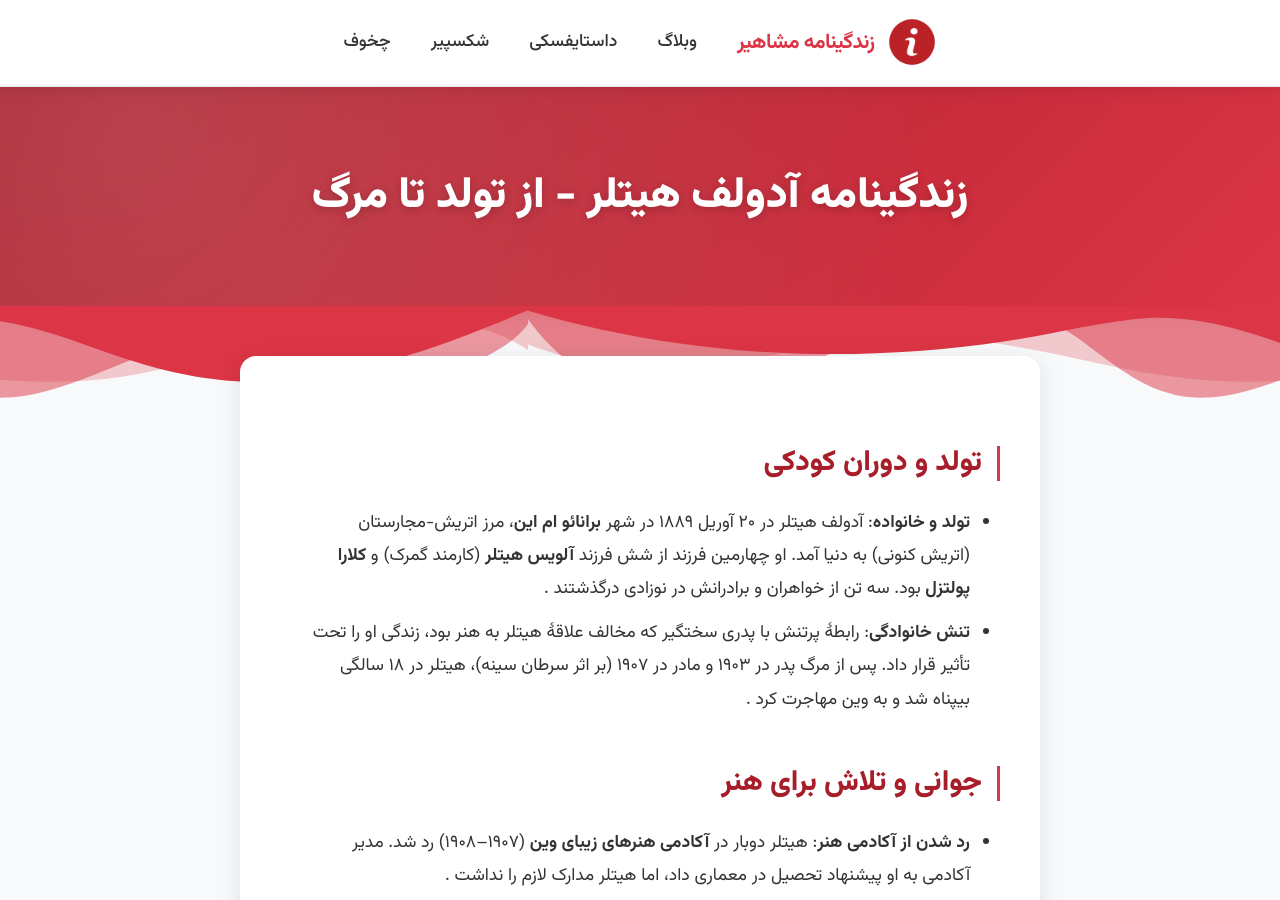
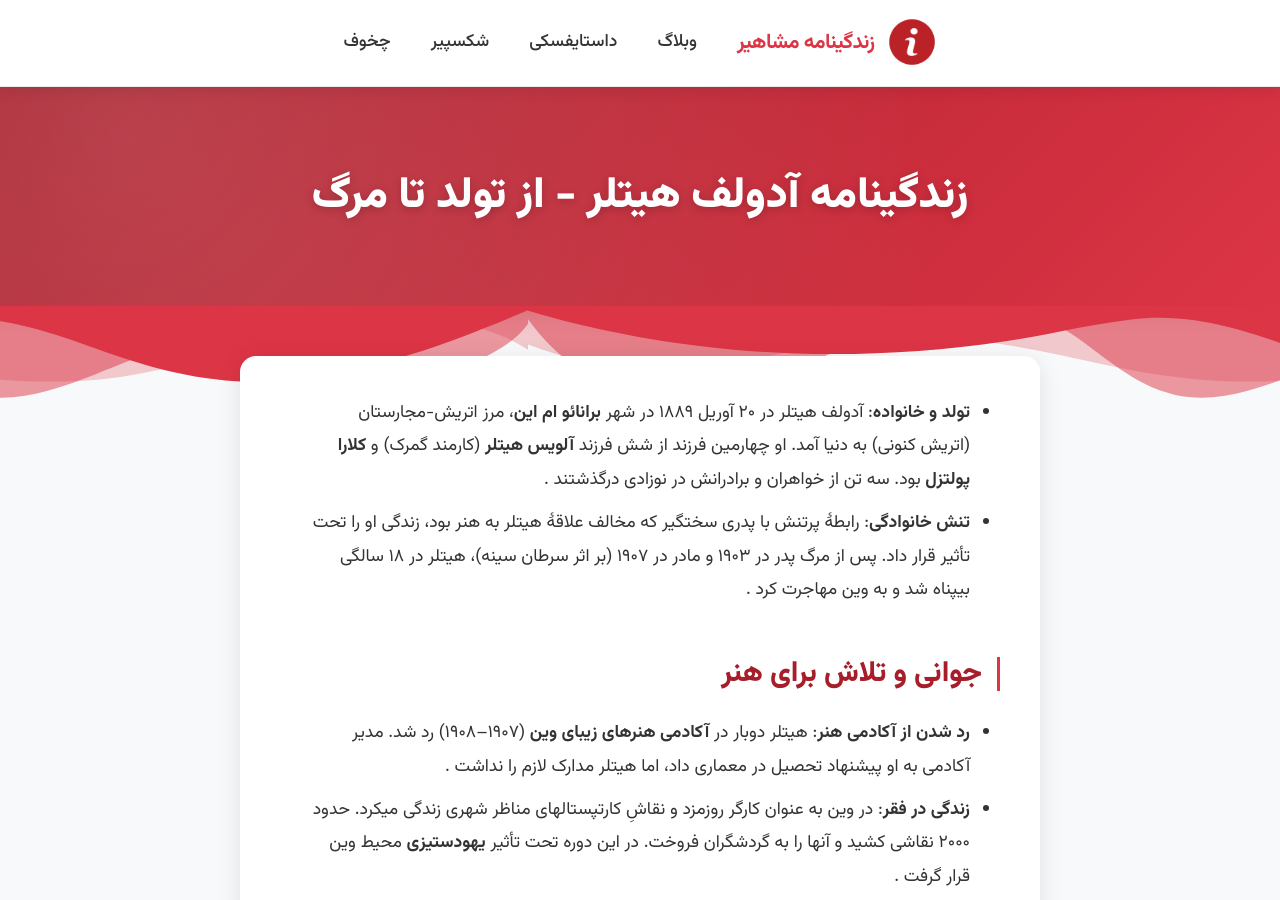
Before and after one commit to darkblog/darkblog.github.io, a Jekyll site: the page built from _posts/2025-6-28-22.md, in a window 1280 px wide and 900 px high. Built offline with Jekyll 4.4.1, drawn with Linux system fonts in a browser that asks for light colours.

Commit message:
Update 2025-6-28-22.md

```diff
--- a/_posts/2025-6-28-22.md
+++ b/_posts/2025-6-28-22.md
@@ -3,7 +3,6 @@ layout: post
 title: زندگینامه آدولف هیتلر - از تولد تا مرگ
 ---
 
-## تولد و دوران کودکی
 - **تولد و خانواده**: آدولف هیتلر در ۲۰ آوریل ۱۸۸۹ در شهر **برانائو ام این**، مرز اتریش-مجارستان (اتریش کنونی) به دنیا آمد. او چهارمین فرزند از شش فرزند **آلویس هیتلر** (کارمند گمرک) و **کلارا پولتزل** بود. سه تن از خواهران و برادرانش در نوزادی درگذشتند .
 - **تنش خانوادگی**: رابطهٔ پرتنش با پدری سختگیر که مخالف علاقهٔ هیتلر به هنر بود، زندگی او را تحت تأثیر قرار داد. پس از مرگ پدر در ۱۹۰۳ و مادر در ۱۹۰۷ (بر اثر سرطان سینه)، هیتلر در ۱۸ سالگی بیپناه شد و به وین مهاجرت کرد .
 
```
